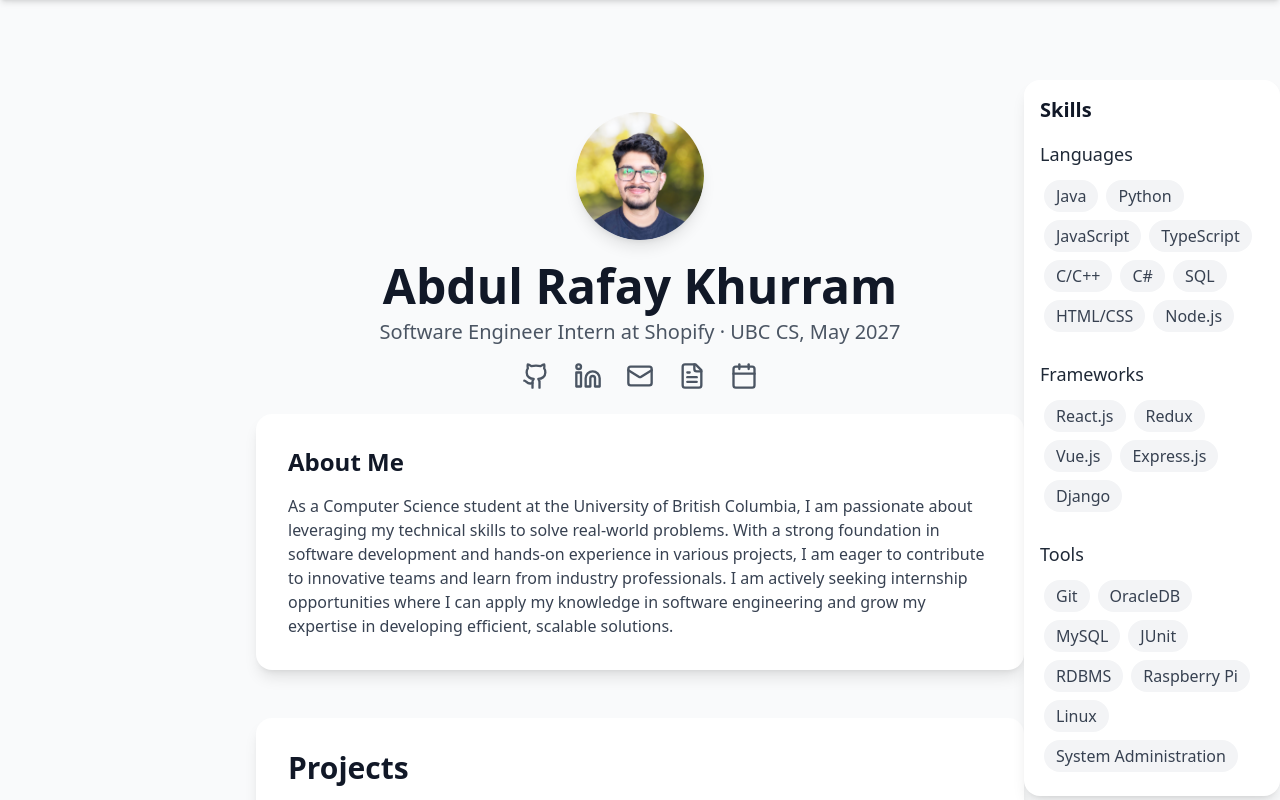
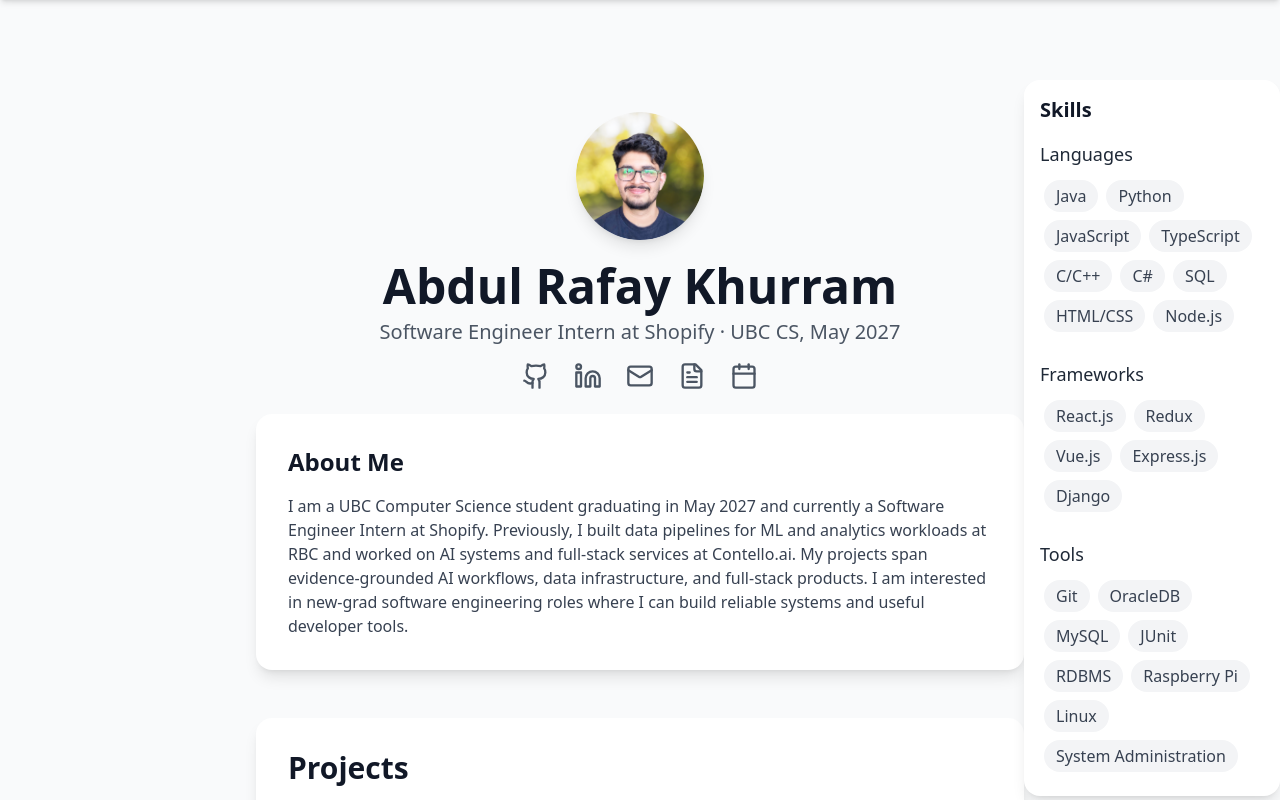
Before and after one commit to arkb75/abdulkhurramdotcom, a React (Create React App) app: page / in a window 1280 px wide. Shown: the top 800 px of the page. Built offline with nearby package versions, Linux system fonts and the light colour scheme; the HTML template or start-up script is replaced by a standard one.

Commit message:
Refresh experience and new-grad introduction

```diff
--- a/src/components/AboutMeSection.js
+++ b/src/components/AboutMeSection.js
@@ -46,12 +46,12 @@ const AboutMeSection = () => {
     >
       <h2 className="text-2xl font-semibold text-gray-900 mb-4">About Me</h2>
       <p className="text-gray-700">
-        As a Computer Science student at the University of British Columbia, I am passionate
-        about leveraging my technical skills to solve real-world problems. With a strong
-        foundation in software development and hands-on experience in various projects, I am
-        eager to contribute to innovative teams and learn from industry professionals. I am
-        actively seeking internship opportunities where I can apply my knowledge in software
-        engineering and grow my expertise in developing efficient, scalable solutions.
+        I am a UBC Computer Science student graduating in May 2027 and currently a Software
+        Engineer Intern at Shopify. Previously, I built data pipelines for ML and analytics
+        workloads at RBC and worked on AI systems and full-stack services at Contello.ai.
+        My projects span evidence-grounded AI workflows, data infrastructure, and full-stack
+        products. I am interested in new-grad software engineering roles where I can build
+        reliable systems and useful developer tools.
       </p>
     </section>
   );
```
